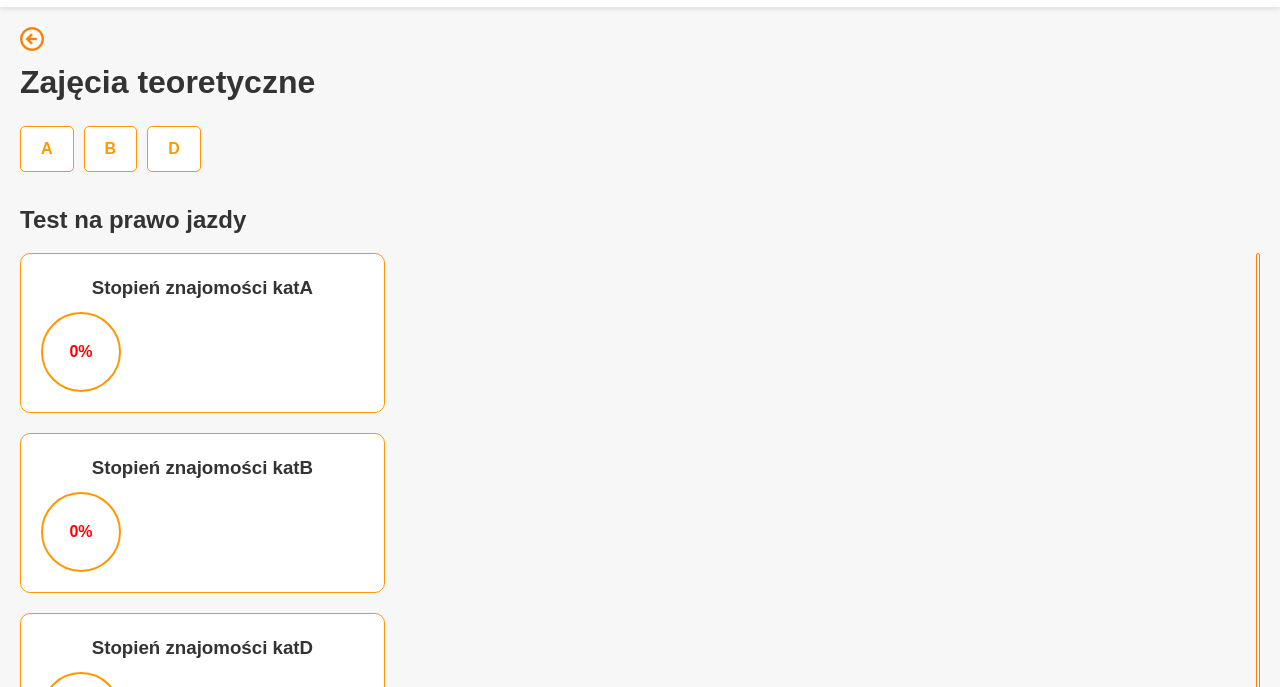
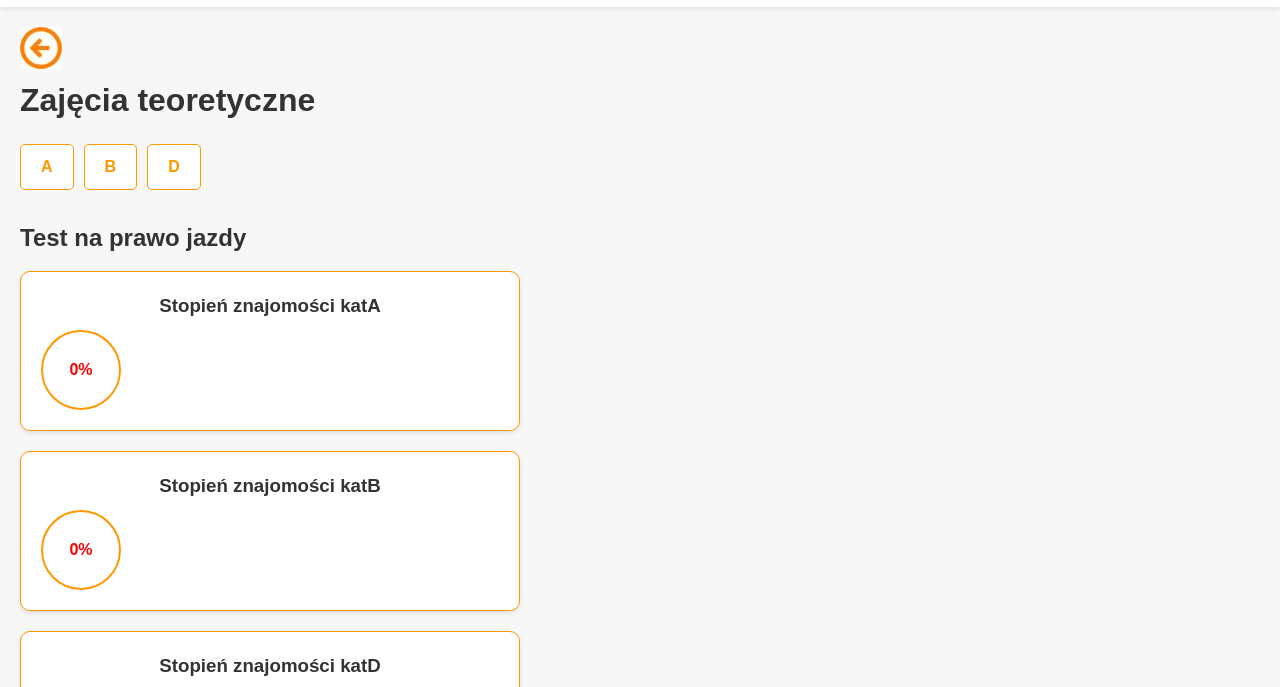
Before and after one commit to daboysasss/IPZ, a plain HTML site: page front/public/teoria/theory.html in a window 1280 px wide. Shown: the part 63-750 px from the top of the page. Drawn offline with Linux system fonts and the light colour scheme; files whose address does not match are found by name.

Commit message:
Update theory.css

```diff
--- a/front/public/teoria/theory.css
+++ b/front/public/teoria/theory.css
@@ -26,24 +26,6 @@ body {
 .logo {
     height: 50px;
     width: auto;
-}
-
-/* Back Button Styling */
-.back-button {
-    display: inline-block;
-    margin-right: 20px;
-    text-decoration: none;
-}
-
-.back-icon {
-    width: 24px;
-    height: 24px;
-    cursor: pointer;
-    transition: transform 0.2s;
-}
-
-.back-icon:hover {
-    transform: scale(1.1);
 }
 
 .nav {
@@ -121,13 +103,20 @@ h2 {
     margin-bottom: 15px;
 }
 
+.test-container {
+    display: flex;
+    gap: 20px;
+    align-items: flex-start;
+    justify-content: flex-start;
+    flex-wrap: nowrap;
+}
+
 .progress-cards {
     display: flex;
     flex-direction: column; /* Расположение в столбик */
     gap: 20px;
     align-items: flex-start; /* Выравнивание по левой стороне */
-    width: 100%;
-    box-sizing: border-box;
+    flex-shrink: 0;
 }
 
 .progress-card {
@@ -136,7 +125,8 @@ h2 {
     border-radius: 10px;
     text-align: center;
     padding: 20px;
-    width: 30%; /* Возвращаем оригинальный размер */
+    width: 500px; /* Фиксированная ширина карточек */
+    box-shadow: 0 2px 5px rgba(0, 0, 0, 0.1);
 }
 
 .progress-card h3 {
@@ -153,6 +143,16 @@ h2 {
     justify-content: center;
     font-size: 1em;
     font-weight: bold;
+}
+
+.info-section {
+    background-color: #fff; /* Белый фон */
+    border: 1px solid #ff9800; /* Оранжевая обводка */
+    border-radius: 10px; /* Закругленные углы */
+    padding: 260px; /* Отступы внутри */
+    width: 100%; /* Ширина секции */
+    box-shadow: 0 2px 5px rgba(0, 0, 0, 0.1); /* Легкая тень */
+    flex-grow: 1; /* Заполнение оставшегося пространства */
 }
 
 /* Materials Section */
@@ -185,6 +185,7 @@ h2 {
 }
 
 .footer-content {
+    height: 247px;
     display: flex;
     flex-wrap: wrap;
     justify-content: space-between;
@@ -195,9 +196,9 @@ h2 {
 
 .footer-certificates h1 {
     font-size: 32px;
-    color: #fff;
-    font-weight: bold;
-    opacity: 1;
+    color: #fff; /* Устанавливаем яркий белый цвет */
+    font-weight: bold; /* Делаем текст жирным */
+    opacity: 1; /* Убираем возможную тусклость */
 }
 
 .stripe {
@@ -208,24 +209,12 @@ h2 {
     margin-left: -50px;
 }
 
-.footer h4, p, li {
+.footer h4,
+p,
+li {
     margin-bottom: 15px;
 }
 
 .footer ul li a:hover {
     text-decoration: underline;
 }
-
-.test-container {
-    display: flex;
-    gap: 20px;
-    align-items: flex-start;
-}
-
-.large-block {
-    width: 4px;
-    height: 519px;
-    border-radius: 8px;
-    border: 1px solid #FF8000;
-    background: #FFF;
-}
```
